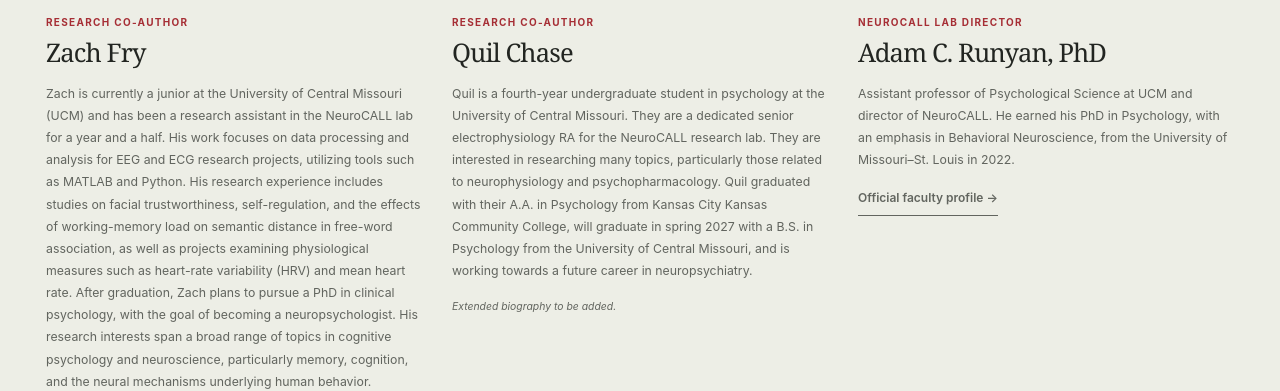
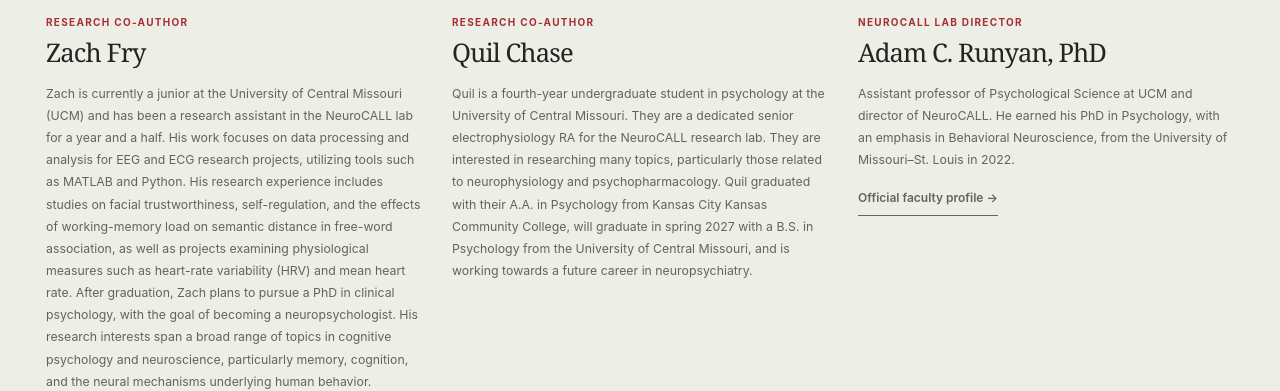
Before and after one commit to ztf53130-code/perk-neurocall, a plain HTML site: page index.html in a window 1280 px wide. Shown: the part 5494-5885 px from the top of the page. Drawn offline with Linux system fonts and the light colour scheme.

Commit message:
Update index.html

```diff
--- a/index.html
+++ b/index.html
@@ -70,7 +70,7 @@
 
     <section class="team-section section-space" id="team" aria-labelledby="team-title"><div class="section-shell"><div class="section-heading horizontal"><div><p class="eyebrow"><span class="section-number">06</span> The people behind the question</p><h2 id="team-title">Curiosity is a team effort.</h2></div><p>Department of Psychological Science<br>University of Central Missouri</p></div><div class="team-grid">
       <article class="person-card"><img class="person-photo photo-zach" src="assets/zach-fry.jpg" alt="Zach Fry" loading="lazy" width="1705" height="1705"><div class="person-copy"><p class="eyebrow">Research co-author</p><h3>Zach Fry</h3><p>Zach is currently a junior at the University of Central Missouri (UCM) and has been a research assistant in the NeuroCALL lab for a year and a half. His work focuses on data processing and analysis for EEG and ECG research projects, utilizing tools such as MATLAB and Python. His research experience includes studies on facial trustworthiness, self-regulation, and the effects of working-memory load on semantic distance in free-word association, as well as projects examining physiological measures such as heart-rate variability (HRV) and mean heart rate. After graduation, Zach plans to pursue a PhD in clinical psychology, with the goal of becoming a neuropsychologist. His research interests span a broad range of topics in cognitive psychology and neuroscience, particularly memory, cognition, and the neural mechanisms underlying human behavior.</p></div></article>
-      <article class="person-card"><img class="person-photo photo-quil" src="assets/quil-chase.png" alt="Quil Chase" loading="lazy" width="512" height="512"><div class="person-copy"><p class="eyebrow">Research co-author</p><h3>Quil Chase</h3><p>Quil is a fourth-year undergraduate student in psychology at the University of Central Missouri. They are a dedicated senior electrophysiology RA for the NeuroCALL research lab. They are interested in researching many topics, particularly those related to neurophysiology and psychopharmacology. Quil graduated with their A.A. in Psychology from Kansas City Kansas Community College, will graduate in spring 2027 with a B.S. in Psychology from the University of Central Missouri, and is working towards a future career in neuropsychiatry.</p><p class="bio-note">Extended biography to be added.</p></div></article>
+      <article class="person-card"><img class="person-photo photo-quil" src="assets/quil-chase.png" alt="Quil Chase" loading="lazy" width="512" height="512"><div class="person-copy"><p class="eyebrow">Research co-author</p><h3>Quil Chase</h3><p>Quil is a fourth-year undergraduate student in psychology at the University of Central Missouri. They are a dedicated senior electrophysiology RA for the NeuroCALL research lab. They are interested in researching many topics, particularly those related to neurophysiology and psychopharmacology. Quil graduated with their A.A. in Psychology from Kansas City Kansas Community College, will graduate in spring 2027 with a B.S. in Psychology from the University of Central Missouri, and is working towards a future career in neuropsychiatry.</p></div></article>
       <article class="person-card"><img class="person-photo photo-adam" src="assets/adam-runyan.jpg" alt="Adam C. Runyan" loading="lazy" width="1280" height="1453"><div class="person-copy"><p class="eyebrow">NeuroCALL lab director</p><h3>Adam C. Runyan, PhD</h3><p>Assistant professor of Psychological Science at UCM and director of NeuroCALL. He earned his PhD in Psychology, with an emphasis in Behavioral Neuroscience, from the University of Missouri–St. Louis in 2022.</p><p><a class="text-link" href="https://www.ucmo.edu/college-of-health-science-and-technology/department-of-psychological-science/fac-staff/adam-runyan/" target="_blank" rel="noopener noreferrer">Official faculty profile →</a></p></div></article>
     </div></div></section>
 
```
